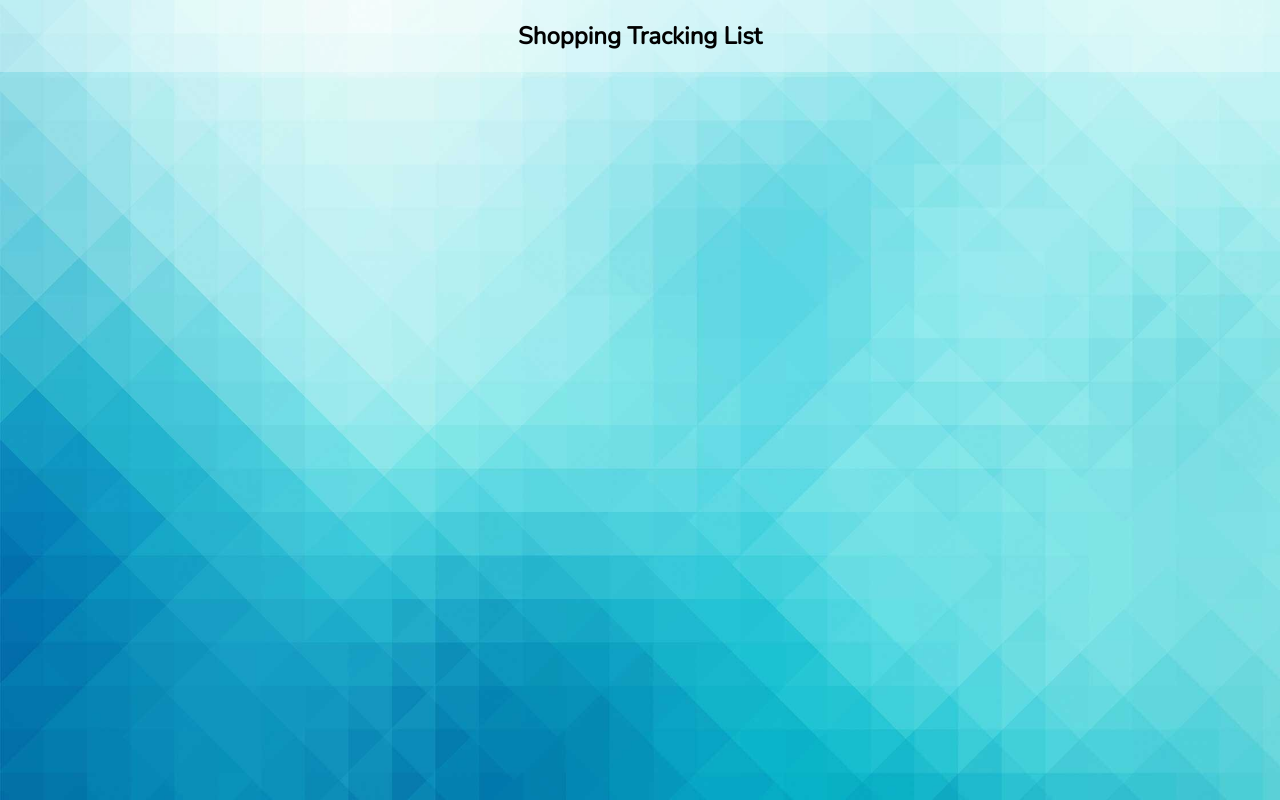
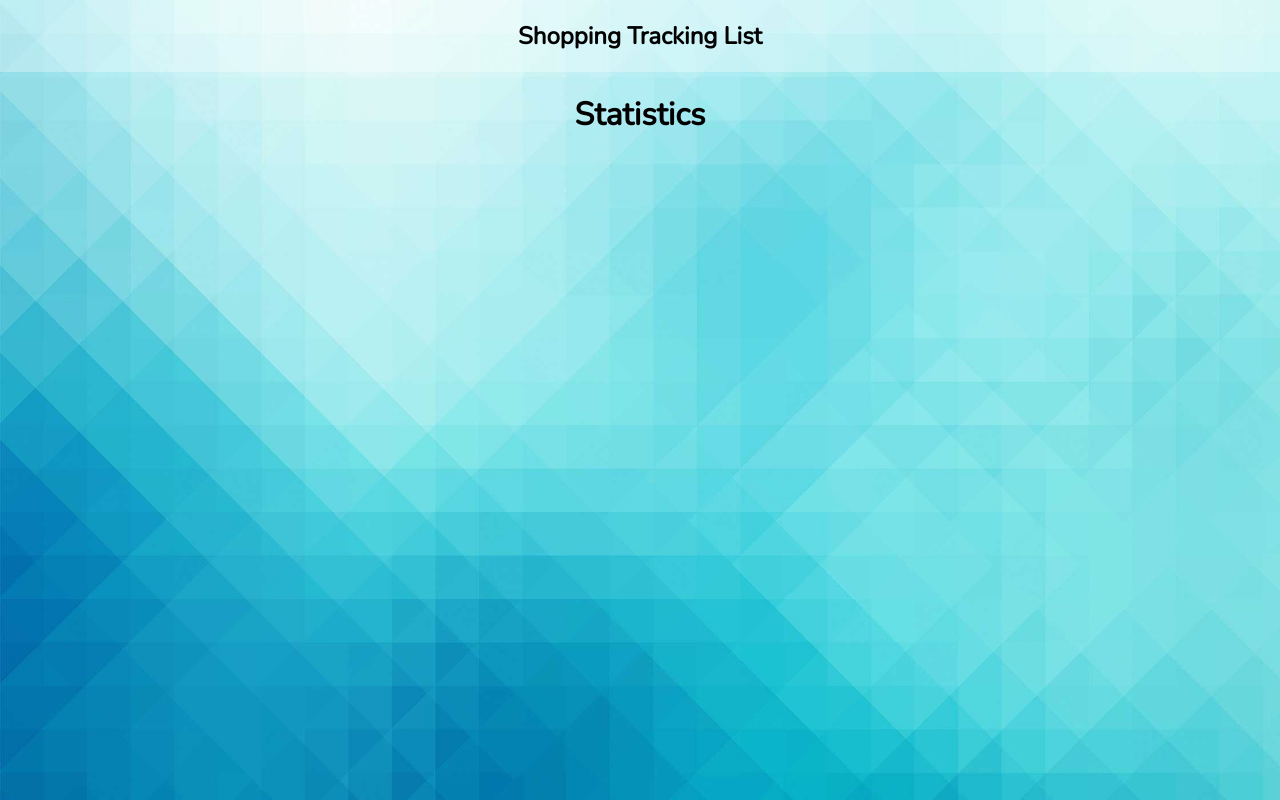
Before and after one commit to zilbers/omri-zilberstein-15-12-2020, a React (Create React App) app in the folder client/: page /Statistics in a window 1280 px wide. Built offline with nearby package versions, Linux system fonts and the light colour scheme.

Commit message:
Added local storage support

```diff
--- a/client/package.json
+++ b/client/package.json
@@ -11,6 +11,7 @@
     "react-router": "^5.2.0",
     "react-router-dom": "^5.2.0",
     "react-scripts": "4.0.1",
+    "recharts": "^1.8.5",
     "styled-components": "^5.2.1",
     "web-vitals": "^0.2.4"
   },
--- a/client/src/App.js
+++ b/client/src/App.js
@@ -3,6 +3,7 @@ import { BrowserRouter as Router, Switch, Route } from 'react-router-dom';
 import { ThemeContext } from './context/ThemeContext';
 import List from './pages/List';
 import Home from './pages/Home';
+import Statistics from './pages/Statistics';
 import Header from './components/AppBar';
 import Modal from './components/Modal';
 import Form from './components/Form';
@@ -69,6 +70,20 @@ function App() {
     return () => clearInterval(interval);
   }, [cooldown]);
 
+  React.useEffect(() => {
+    if (orders.length > 0 || received.length) {
+      localStorage.setItem('orders', JSON.stringify(orders));
+      localStorage.setItem('received', JSON.stringify(received));
+    }
+  }, [orders.length, received.length]);
+
+  React.useEffect(() => {
+    const storedOrders = localStorage.getItem('orders');
+    const storedReceived = localStorage.getItem('received');
+    if (storedOrders) setOrders(JSON.parse(storedOrders));
+    if (storedReceived) setReceived(JSON.parse(storedReceived));
+  }, []);
+
   return (
     <Router>
       <AppContainer darkMode={theme.darkMode}>
@@ -101,7 +116,14 @@ function App() {
               title='Received'
             />
           </Route>
-          <Route exact path='/'>
+          <Route exact path='/Statistics'>
+            <Statistics
+              title='Statistics'
+              orders={orders}
+              received={received}
+            />
+          </Route>
+          <Route path='/'>
             <Home
               orders={orders}
               received={received}
--- a/client/src/components/Form.js
+++ b/client/src/components/Form.js
@@ -24,7 +24,11 @@ function Form({ setShow, setOrders }) {
 
   const handleSubmit = (e) => {
     e.preventDefault();
-    setOrders((prev) => [...prev, values]);
+    setOrders((prev) => {
+      const newOrders = [...prev, values];
+      localStorage.setItem('orders', JSON.stringify(newOrders));
+      return newOrders;
+    });
     setShow((prev) => ({ ...prev, form: false }));
   };
 
--- /dev/null
+++ b/client/src/pages/Statistics.js
@@ -0,0 +1,21 @@
+import styled from 'styled-components';
+
+function capitalize(string) {
+  return string.charAt(0).toUpperCase() + string.slice(1);
+}
+
+const StatisticsContainer = styled.div`
+  display: flex;
+  flex-direction: column;
+  align-items: center;
+`;
+
+function Statistics({ title }) {
+  return (
+    <StatisticsContainer>
+      <h1>{title}</h1>
+    </StatisticsContainer>
+  );
+}
+
+export default Statistics;
```
Also changed, not shown: 1 other file (tests, documents, lock files or other folders).
